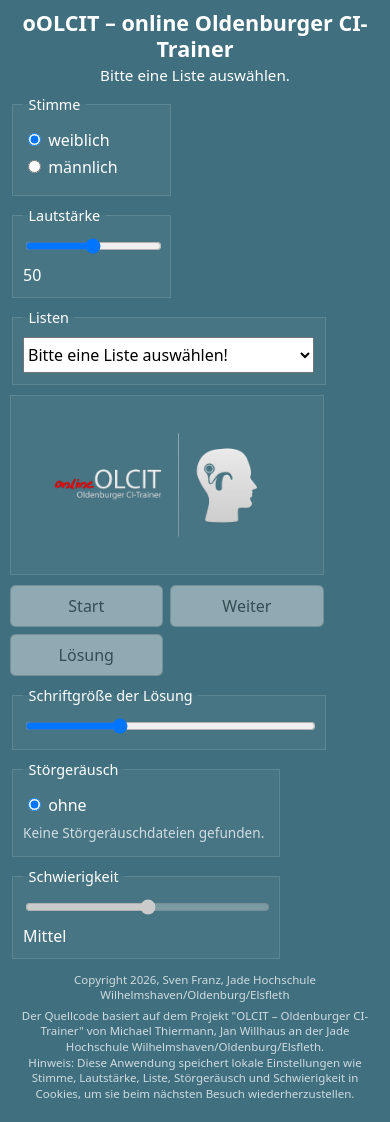
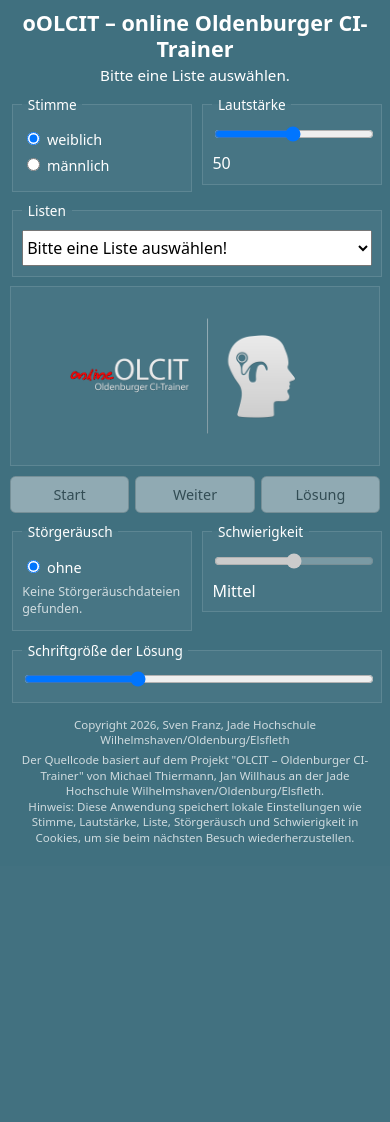
Before and after one commit to SvenFranz/oolcit, a Flask app: page / in a window 390 px wide. After the commit the page ends 843 px from the top, so only its background shows below. Run offline with Flask 3, Linux system fonts and the light colour scheme; data that the repository does not hold is empty.

Commit message:
optimizing CSS

```diff
--- a/static/css/app.css
+++ b/static/css/app.css
@@ -176,22 +176,38 @@ output {
     color: var(--muted);
 }
 
+/*
+ * Buttonleiste:
+ * Immer drei Buttons nebeneinander.
+ */
 .navigation {
     width: 100%;
     display: grid;
-    grid-template-columns: repeat(3, 1fr);
+    grid-template-columns: repeat(3, minmax(0, 1fr));
     gap: 0.45rem;
 }
 
 button {
     width: 100%;
     min-width: 0;
+
     padding: 0.55rem 0.7rem;
+
     cursor: pointer;
+
     border: 1px solid rgba(0, 0, 0, 0.25);
     border-radius: 0.35rem;
+
     background: #f2f2f2;
     color: #222;
+
+    /*
+     * Verhindert Umbruch in den Buttons.
+     * Auf sehr schmalen Displays wird Text bei Bedarf gekürzt.
+     */
+    white-space: nowrap;
+    overflow: hidden;
+    text-overflow: ellipsis;
 }
 
 button:disabled {
@@ -231,7 +247,6 @@ button:disabled {
 @media (max-width: 980px) {
     :root {
         --side-width: 170px;
-        --center-width-grid: minmax(360px, 1fr);
     }
 
     .app {
@@ -242,10 +257,6 @@ button:disabled {
         grid-template-columns: 170px minmax(360px, 1fr) 170px;
     }
 
-    /*
-     * Bei dieser Grid-Variante entspricht die mittlere Spalte:
-     * verfügbare Breite minus linke Spalte minus rechte Spalte minus beide Gaps.
-     */
     .footer {
         width: calc(100% - 340px - var(--gap) * 2);
         min-width: 360px;
@@ -260,43 +271,87 @@ button:disabled {
         padding: 0.7rem;
     }
 
+    /*
+     * Mobile Ordnung:
+     *
+     * Stimme          Lautstärke
+     * Listen          Listen
+     * Anzeige         Anzeige
+     * Navigation      Navigation
+     * Störgeräusch    Schwierigkeit
+     * Schriftgröße    Schriftgröße
+     */
     .trainer-grid {
-        grid-template-columns: 1fr 1fr;
+        display: grid;
+        grid-template-columns: minmax(0, 1fr) minmax(0, 1fr);
         grid-template-areas:
-            "center center"
-            "left right";
+            "voice volume"
+            "list list"
+            "solution solution"
+            "navigation navigation"
+            "noise difficulty"
+            "fontsize fontsize";
+        gap: 0.65rem;
+        align-items: start;
+        justify-content: stretch;
     }
 
-    .left-column {
-        grid-area: left;
+    /*
+     * Alle Spalten-Wrapper werden aufgelöst,
+     * damit die einzelnen Elemente frei im mobilen Grid platziert werden können.
+     */
+    .left-column,
+    .center-column,
+    .right-column {
+        display: contents;
     }
 
-    .center-column {
-        grid-area: center;
+    .voice-box {
+        grid-area: voice;
     }
 
-    .right-column {
-        grid-area: right;
+    .volume-box {
+        grid-area: volume;
+    }
+
+    .list-box {
+        grid-area: list;
+    }
+
+    .solution-panel {
+        grid-area: solution;
+
+        height: 210px;
+        min-height: 210px;
+        max-height: 210px;
     }
 
     .navigation {
-        grid-template-columns: repeat(2, 1fr);
+        grid-area: navigation;
+        grid-template-columns: repeat(3, minmax(0, 1fr));
+        gap: 0.45rem;
     }
 
-    .solution-panel {
-        height: 210px;
-        min-height: 210px;
-        max-height: 210px;
+    .noise-box {
+        grid-area: noise;
+    }
+
+    .difficulty-box {
+        grid-area: difficulty;
+    }
+
+    .font-size-box {
+        grid-area: fontsize;
+    }
+
+    .panel-box {
+        padding: 0.65rem;
     }
 
     .start-logo img {
         max-height: 165px;
     }
 
-    /*
-     * Ab hier ist das Antwortfenster so breit wie die Center-Zeile.
-     * Der Footer darf daher ebenfalls die volle verfügbare App-Breite nutzen.
-     */
     .footer {
         width: 100%;
         min-width: 0;
@@ -316,33 +371,87 @@ button:disabled {
     }
 
     .trainer-grid {
-        display: flex;
-        flex-direction: column;
-        gap: 0.65rem;
+        display: grid;
+        grid-template-columns: minmax(0, 1fr) minmax(0, 1fr);
+        grid-template-areas:
+            "voice volume"
+            "list list"
+            "solution solution"
+            "navigation navigation"
+            "noise difficulty"
+            "fontsize fontsize";
+        gap: 0.6rem;
+        align-items: start;
+        justify-content: stretch;
     }
 
     .left-column,
     .center-column,
     .right-column {
-        gap: 0.65rem;
+        display: contents;
     }
 
-    .panel-box {
-        padding: 0.65rem;
+    .voice-box {
+        grid-area: voice;
+    }
+
+    .volume-box {
+        grid-area: volume;
+    }
+
+    .list-box {
+        grid-area: list;
     }
 
     .solution-panel {
+        grid-area: solution;
+
         height: 180px;
         min-height: 180px;
         max-height: 180px;
     }
 
+    .navigation {
+        grid-area: navigation;
+        grid-template-columns: repeat(3, minmax(0, 1fr));
+        gap: 0.35rem;
+    }
+
+    button {
+        padding: 0.5rem 0.35rem;
+        font-size: 0.9rem;
+    }
+
+    .noise-box {
+        grid-area: noise;
+    }
+
+    .difficulty-box {
+        grid-area: difficulty;
+    }
+
+    .font-size-box {
+        grid-area: fontsize;
+    }
+
+    .panel-box {
+        padding: 0.6rem;
+    }
+
+    legend {
+        font-size: 0.85rem;
+    }
+
+    label {
+        font-size: 0.9rem;
+    }
+
+    .muted {
+        font-size: 0.78rem;
+    }
+
     .start-logo img {
         max-height: 140px;
-    }
-
-    .navigation {
-        grid-template-columns: repeat(2, 1fr);
     }
 
     .footer {
@@ -359,7 +468,29 @@ button:disabled {
 
 /* Sehr schmale Smartphones */
 @media (max-width: 360px) {
+    .trainer-grid {
+        grid-template-columns: 1fr;
+        grid-template-areas:
+            "voice"
+            "volume"
+            "list"
+            "solution"
+            "navigation"
+            "noise"
+            "difficulty"
+            "fontsize";
+    }
+
+    /*
+     * Auch auf sehr schmalen Displays bleiben die Buttons einreihig.
+     */
     .navigation {
-        grid-template-columns: 1fr;
+        grid-template-columns: repeat(3, minmax(0, 1fr));
+        gap: 0.3rem;
+    }
+
+    button {
+        padding: 0.45rem 0.25rem;
+        font-size: 0.8rem;
     }
 }
--- a/templates/index.html
+++ b/templates/index.html
@@ -6,10 +6,10 @@
     <title>{{ title }}</title>
     <meta name="viewport" content="width=device-width, initial-scale=1">
 
-    <link rel="stylesheet" href="{{ url_for('static', filename='css/app.css') }}?v=1">
-    <link rel="icon" type="image/png" href="{{ url_for('static', filename='img/favicon.png') }}?v=1">
+    <link rel="stylesheet" href="{{ url_for('static', filename='css/app.css') }}?v=4">
+    <link rel="icon" type="image/png" href="{{ url_for('static', filename='img/favicon.png') }}?v=4">
 
-    <link rel="apple-touch-icon" href="{{ url_for('static', filename='img/favicon.png') }}?v=1">
+    <link rel="apple-touch-icon" href="{{ url_for('static', filename='img/favicon.png') }}?v=4">
 </head>
 
 <body>
@@ -22,7 +22,7 @@
         <section class="trainer-grid">
             <!-- Linke Spalte -->
             <aside class="left-column">
-                <fieldset class="panel-box">
+                <fieldset class="panel-box voice-box">
                     <legend>Stimme</legend>
 
                     <label>
@@ -36,7 +36,7 @@
                     </label>
                 </fieldset>
 
-                <fieldset class="panel-box">
+                <fieldset class="panel-box volume-box">
                     <legend>Lautstärke</legend>
 
                     <input id="volumeSlider" type="range" min="1" max="100" step="1" value="50">
@@ -70,7 +70,7 @@
                     <button id="solutionButton" disabled>Lösung</button>
                 </nav>
 
-                <fieldset class="panel-box">
+                <fieldset class="panel-box font-size-box">
                     <legend>Schriftgröße der Lösung</legend>
 
                     <input id="fontSizeSlider" type="range" min="12" max="50" step="1" value="24">
@@ -80,7 +80,7 @@
 
             <!-- Rechte Spalte -->
             <aside class="right-column">
-                <fieldset id="noiseOptions" class="panel-box">
+                <fieldset id="noiseOptions" class="panel-box noise-box">
                     <legend>Störgeräusch</legend>
 
                     <div id="noiseTypeList" class="noise-type-list">
@@ -88,7 +88,7 @@
                     </div>
                 </fieldset>
 
-                <fieldset id="difficultyBox" class="panel-box" disabled>
+                <fieldset id="difficultyBox" class="panel-box difficulty-box" disabled>
                     <legend>Schwierigkeit</legend>
 
                     <input id="difficultySlider" type="range" min="-12" max="0" step="2" value="-6">
@@ -101,7 +101,8 @@
         <footer class="footer">
             Copyright 2026, Sven Franz, Jade Hochschule Wilhelmshaven/Oldenburg/Elsfleth
             <p class="cookie-notice">
-                Der Quellcode basiert auf dem Projekt "OLCIT – Oldenburger CI-Trainer" von Michael Thiermann, Jan Willhaus an der Jade Hochschule Wilhelmshaven/Oldenburg/Elsfleth.<br>
+                Der Quellcode basiert auf dem Projekt "OLCIT – Oldenburger CI-Trainer" von Michael Thiermann, Jan
+                Willhaus an der Jade Hochschule Wilhelmshaven/Oldenburg/Elsfleth.<br>
                 Hinweis: Diese Anwendung speichert lokale Einstellungen wie Stimme,
                 Lautstärke, Liste, Störgeräusch und Schwierigkeit in Cookies,
                 um sie beim nächsten Besuch wiederherzustellen.
```
